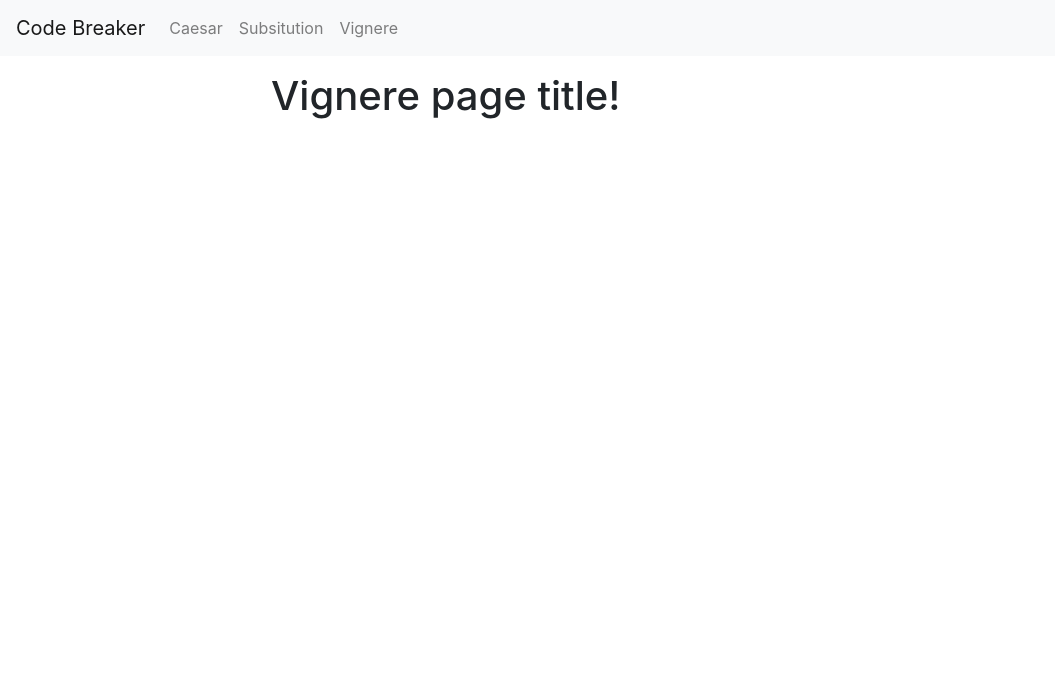
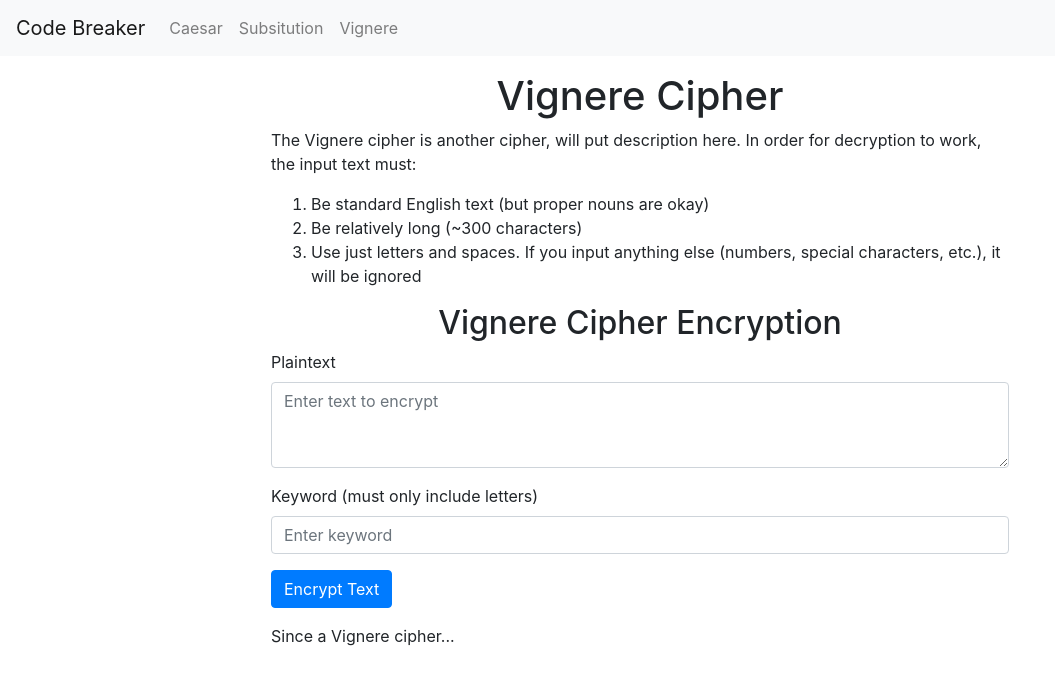
Before and after one commit to christian-doucette/code_breaker, a Flask app: page /vignere in a window 1280 px wide. Shown: the top 685 px of the page, without its empty margins (0-1055 px from the left). Run offline with Flask 2, Linux system fonts and the light colour scheme; parts of the project's set-up code (start-up, migrations or seed data) failed here and were passed over; some libraries are stand-ins or nearby versions.

Commit message:
added vignere cipher page

```diff
--- a/app.py
+++ b/app.py
@@ -26,11 +26,14 @@ def home_page():
 
 
 
+
+
+#======== Caesar Cipher Routes =========#
+
 # Loads the Caesar Cipher Page
 @app.route('/caesar')
 def caesar_page():
     return render_template('caesar_page.html', encrypted_text = None, decrypted_text = None)
-
 
 
 
@@ -41,9 +44,9 @@ def caesar_encrypt_input():
     input_text = request.form['input_text']
     input_rot  = int(request.form['input_rot'])
 
+    # runs encryption function
     encrypted_text = encrypt.encrypt_caesar(input_text, input_rot)
     return render_template('caesar_page.html', encrypted_text = encrypted_text, decrypted_text = None)
-
 
 
 
@@ -53,10 +56,15 @@ def caesar_decrypt_input():
     # Gets data from form
     input_text = request.form['input_text']
 
+    # runs decryption function
     decrypted_text = test_n_gram.break_caesar(input_text, 5)
     return render_template('caesar_page.html', encrypted_text = None, decrypted_text = decrypted_text)
 
 
+
+
+
+#======== Substitution Cipher Routes =========#
 
 # Loads the Substitution Cipher Page
 @app.route('/substitution')
@@ -65,18 +73,17 @@ def substitution_page():
 
 
 
-
 # Loads the Substitution Cipher Page, when the user has entered text to be encrypted
 @app.route('/substitution/encrypt/', methods=['GET', 'POST'])
 def substitution_encrypt_input():
     # Gets data from form
-    input_text    = request.form['input_text']
-    substitution  = request.form['substitution']
-    substitution_func = {"ABCDEFGHIJKLMNOPQRSTUVWXYZ"[i]: substitution[i] for i in range(26)}
+    input_text          = request.form['input_text']
+    input_substitution  = request.form['input_substitution']
+    substitution_func = {"ABCDEFGHIJKLMNOPQRSTUVWXYZ"[i]: input_substitution[i] for i in range(26)}
 
+    # runs encryption function
     encrypted_text = encrypt.encrypt_substitution(input_text, substitution_func)
     return render_template('substitution_page.html', encrypted_text = encrypted_text, decrypted_text = None)
-
 
 
 
@@ -93,6 +100,24 @@ def substitution_decrypt_input():
 
 
 
+
+
+#======== Vignere Cipher Routes =========#
+
+# Loads the Vignere Cipher Page
 @app.route('/vignere')
 def vignere_page():
-    return render_template('vignere_page.html')
+    return render_template('vignere_page.html', encrypted_text = None)
+
+
+
+# Loads the Vignere Cipher Page, when the user has entered text to be encrypted
+@app.route('/substitution/encrypt/', methods=['GET', 'POST'])
+def vignere_encrypt_input():
+    # Gets data from form
+    input_text     = request.form['input_text']
+    input_keyword  = request.form['input_keyword']
+
+    # runs encryption function
+    encrypted_text = encrypt.encrypt_substitution(input_text, substitution_func)
+    return render_template('substitution_page.html', encrypted_text = encrypted_text)
--- a/encrypt.py
+++ b/encrypt.py
@@ -17,6 +17,7 @@ def is_uppercase_letter(c: str) -> bool:
 # for now just maps letters to uppercase
 def clean_text(input_text: str) -> str:
     cleaned_text = input_text.upper()                           # maps to uppercase
+    cleaned_text = re.sub("[\']", "", cleaned_text)             # removes ', so contractions will still be one word
     cleaned_text = unicodedata.normalize("NFKD", cleaned_text)  # normalizes with unicode
     cleaned_text = re.sub("[^A-Z\s]", " ", cleaned_text)        # maps all non-letter, non-space characters to spaces
     cleaned_text = ' '.join(cleaned_text.split())               # puts exactly one space between words
--- a/templates/vignere_page.html
+++ b/templates/vignere_page.html
@@ -4,5 +4,41 @@
 {% block title  %}Vignere{% endblock %}
 
 {% block content %}
-<h1> Vignere page title!
+
+<h1 style="text-align:center">Vignere Cipher</h1>
+<p>The Vignere cipher is another cipher, will put description here.
+   In order for decryption to work, the input text must:
+   <ol>
+    <li>Be standard English text (but proper nouns are okay)</li>
+    <li>Be relatively long (~300 characters)</li>
+    <li>Use just letters and spaces. If you input anything else (numbers, special characters, etc.), it will be ignored</li>
+  </ol>
+</p>
+
+
+
+<h2 style="text-align:center">Vignere Cipher Encryption</h2>
+
+<form action="/vignere/encrypt" method="post">
+  <div class="form-group">
+    <label for="input_text">Plaintext</label>
+    <textarea class="form-control" rows="3" id="input_text" name="input_text" placeholder="Enter text to encrypt" autocomplete="off"></textarea>
+  </div>
+
+  <div class="form-group">
+    <label for="input_keyword">Keyword (must only include letters)</label>
+    <input type="text" class="form-control" id="input_keyword" name="input_keyword" placeholder="Enter keyword" pattern="^[a-zA-Z]*$" title="Only letters" autocomplete="off">
+  </div>
+
+  <button type="submit" class="btn btn-primary mb-3">Encrypt Text</button>
+</form>
+
+{% if encrypted_text %}
+  <p> Encrypted Text: </p> <p> {{ encrypted_text }} </p>
+{% endif %}
+
+
+
+<p>Since a Vignere cipher...
+</p>
 {% endblock %}
--- a/test_n_gram.py
+++ b/test_n_gram.py
@@ -98,7 +98,7 @@ def get_ext_order(cipher_text: str, n: int):
 
 # implentation of beam search algorithm from this paper: https://www.aclweb.org/anthology/P13-1154.pdf
 # assumes text only includes uppercase letters and spaces
-def break_substitution(cipher_text: str, n: int, n_keep: int = 10) -> str:
+def break_substitution(cipher_text: str, n: int, n_keep: int = 300) -> str:
     # number of letters in the guesses so far
     cardinality = 0
 
@@ -165,7 +165,7 @@ print(f'n_val: {n_val}')
 #letters = "PA QB EMCO HAF RMLB PA RMLB M LBOH RCVR CS PA FUWBODPMUW OCNX MUW ZAOPH PRB RFZAO CD BKPOBZBYH DFQPYB MUW GCPRAFP M DAYCW VOMDI AE PRBAOBPCNMY IRHDCND ZADP AE PRB TAXBD GCYY VA ALBO M PHICNMY LCBGBOD RBMW PRBOBD MYDA OCNXD UCRCYCDPCN AFPYAAX GRCNR CD WBEPYH GALBU CUPA RCD NRMOMNPBOCDMPCAU  RCD IBODAUMY IRCYADAIRH WOMGD RBMLCYH EOAZ UMOAWUMHM LAYHM YCPBOMPFOB EAO CUDPMUNB PRB EMUD FUWBODPMUW PRCD DPFEE PRBH RMLB PRB CUPBYYBNPFMY NMIMNCPH PA POFYH MIIOBNCMPB PRB WBIPRD AE PRBDB TAXBD PA OBMYCJB PRMP PRBHOB UAP TFDP EFUUH PRBH DMH DAZBPRCUV WBBI MQAFP YCEB MD M NAUDBSFBUNB IBAIYB GRA WCDYCXB OCNX MUW ZAOPH POFYH MOB CWCAPD AE NAFODB PRBH GAFYWUP MIIOBNCMPB EAO CUDPMUNB PRB RFZAFO CU OCNXD BKCDPBUNCMY NMPNRIROMDB GFQQM YFQQM WFQ WFQ GRCNR CPDBYE CD M NOHIPCN OBEBOBUNB PA PFOVBUBLD OFDDCMU BICN EMPRBOD MUW DAUD CZ DZCOXCUV OCVRP UAG TFDP CZMVCUCUV AUB AE PRADB MWWYBIMPBW DCZIYBPAUD DNOMPNRCUV PRBCO RBMWD CU NAUEFDCAU MD WMU RMOZAUD VBUCFD FUEAYWD CPDBYE AU PRBCO PBYBLCDCAU DNOBBUD GRMP EAAYD RAG C ICPH PRBZ MUW HBD QH PRB GMH C WA RMLB M OCNX MUW ZAOPH PMPPAA MUW UA HAF NMUUAP DBB CP CPD EAO PRB YMWCBD BHBD AUYH MUW BLBU PRBH RMLB PA WBZAUDPOMPB PRMP PRBHOB GCPRCU CS IACUPD AE ZH AGU IOBEBOMQYH YAGBO QBEAOBRMUW"
 #my_cipher_text = encrypt.encrypt_substitution("I GOT A LETTER THIS MORNING WHAT DO YOU RECKON IT READ I READ IT AND IT SAID THE GIRL YOU LOVE IS DEAD WHEN I HEAR MY NAME I WANT TO DISAPPEAR YES IM BUSTED BUT MY HEART WONT LET ME DIE WHEN I FEEL ALRIGHT DARLING WONT YOU COME AROUND", encrypt.get_random_substitution())
 #print(my_cipher_text)
-#print(break_substitution("AIQ UZT EIV YVQM TVA XQZY KVVDM IZM TV ZYOZTAZNQ VOQX AIQ UZT AIZA LZT TVA XQZY AIQU", 5))
+print(break_substitution("IA TK MIMFL OIJK JKFLUBYUDOR ZOUNHIFS LCK TIOM SYXL GR LCK GKXBM XFM LBKWGOIFS YJKB ZBKNIZINKD TK DCYUOM FKJKB GK IA TK MIMFL OIJK JKFLUBYUDOR ZOUNHIFS LCK TIOM SYXL GR LCK GKXBM XFM LBKWGOIFS YJKB ZBKNIZINKD TK DCYUOM FKJKB GK MKZBKDDKM IJK FY MYUGL GUL XOBKXMR DCYUOM GK AXMKM AXLXOIDLIN XFM XSKM JIBSIFIX TYYOA MKZBKDDKM IJK FY MYUGL GUL XOBKXMR DCYUOM GK AXMKM AXLXOIDLIN XFM XSKM JIBSIFIX TYYOA", 5))
 #print(break_substitution(my_cipher_text, 5))
 
 # Tests it by attempting to break a caesar cipher
```
Also changed, not shown: templates/substitution_page.html (+2 -9 lines).
